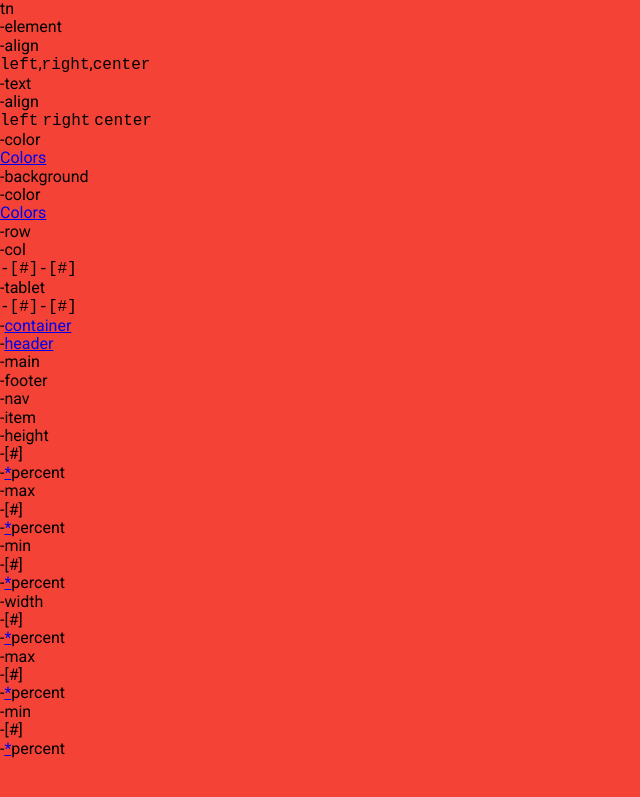
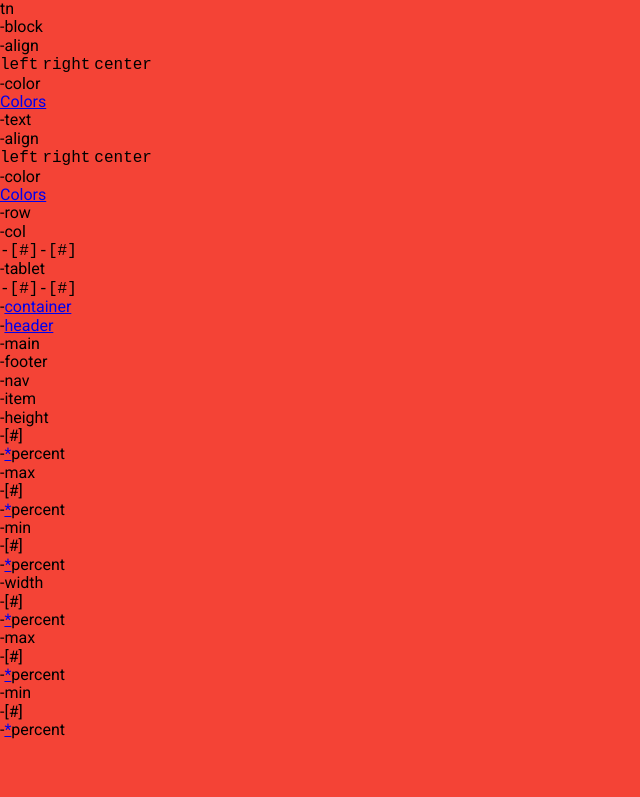
Before and after one commit to tumblenet/tumblenet-css, a Jekyll site: the page built from CLASS STANDED.md, in a window 1280 px wide. Shown: the top 797 px of the page, without its empty margins (0-640 px from the left). Built offline with Jekyll 4.4.1, drawn with Linux system fonts in a browser that asks for light colours; our own code applies the rules of GitHub Pages for plain Markdown files.

Commit message:
Update CLASS STANDED.md

```diff
--- a/CLASS STANDED.md
+++ b/CLASS STANDED.md
@@ -1,11 +1,5 @@
 tn
-> -element
->> -align
->>> `left`,`right`,`center`
-
-
-
-> -text
+> -block
 >> -align
 >>> `left`
 >>> `right`
@@ -15,8 +9,12 @@ tn
 >>> [Colors](https://github.com/tumblenet/tumblenet-css/wiki/Colors)
 
 
+> -text
+>> -align
+>>> `left`
+>>> `right`
+>>> `center`
 
-> -background
 >> -color
 >>> [Colors](https://github.com/tumblenet/tumblenet-css/wiki/Colors)
 
```
